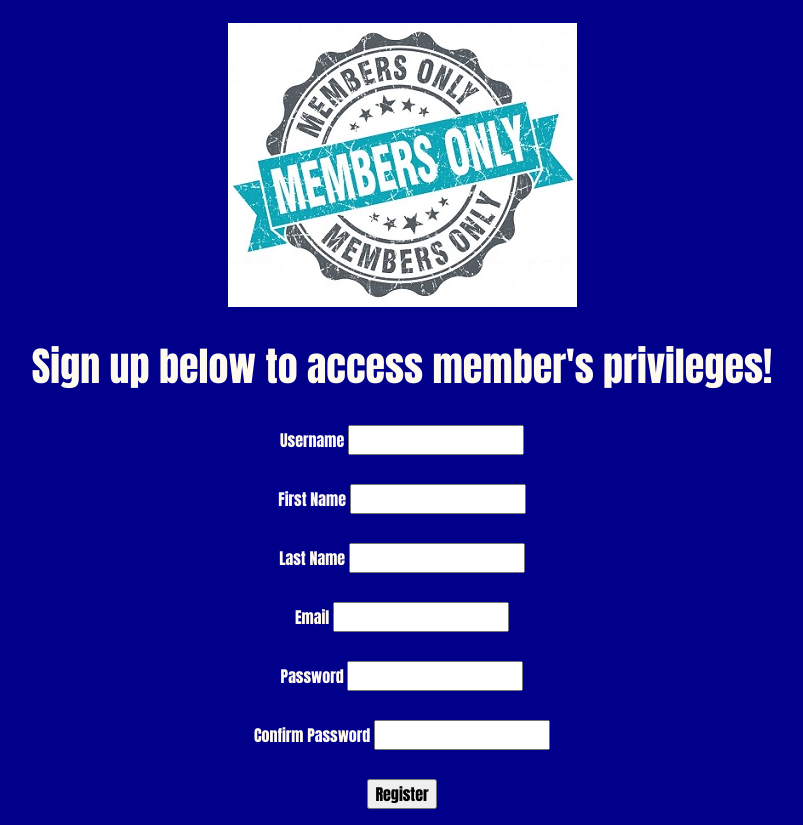
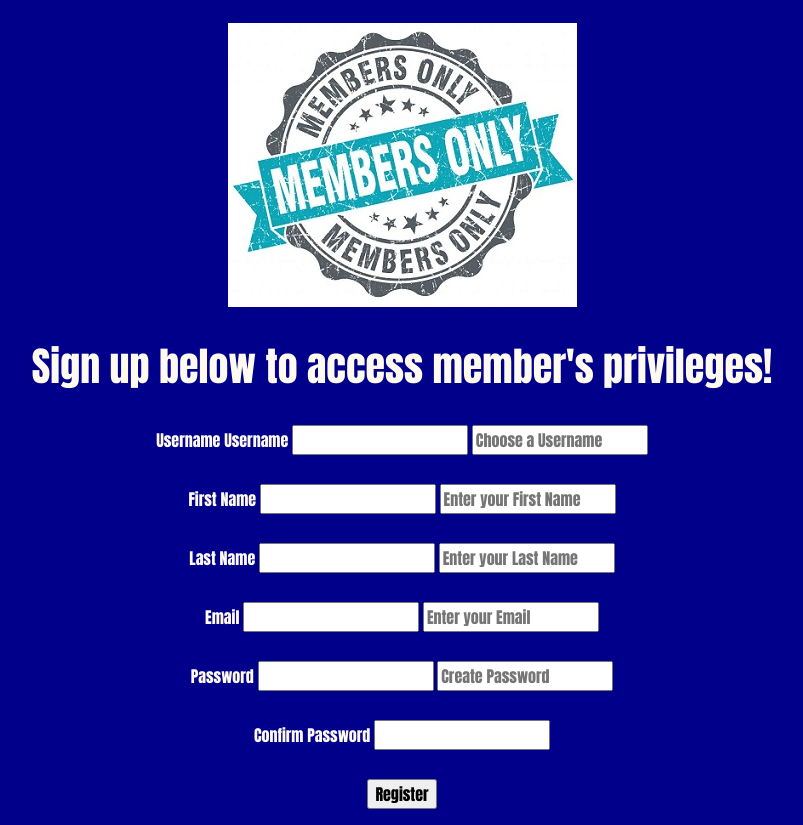
Before and after one commit to emmekay/OnboardManager, a Flask app: page /register in a window 1280 px wide. Shown: the part 93-918 px from the top of the page, without its empty margins (238-1041 px from the left). Run offline with Flask 2, Linux system fonts and the light colour scheme; parts of the project's set-up code (start-up, migrations or seed data) failed here and were passed over; some libraries are stand-ins or nearby versions.

Commit message:
Add placeholder in register.html, but need to fix first set of boxes

```diff
--- a/blog/templates/register.html
+++ b/blog/templates/register.html
@@ -4,11 +4,11 @@
     {{ form.csrf_token }} <br>
     <img src="{{ url_for('static', filename='img/members.jpg') }}" >
     <h1>Sign up below to access member's privileges!</h1>
-    {{ form.username.label }} {{ form.username }} <br> <br>
-    {{ form.firstname.label }} {{ form.firstname }} <br> <br>
-    {{ form.lastname.label }} {{ form.lastname }} <br> <br>
-    {{ form.email.label }} {{ form.email }} <br> <br>
-    {{ form.password.label }} {{ form.password }} <br> <br>
+    {{ form.username.label }} {{ form.username.label(placeholder="Choose a Username") }} {{ form.username }} {{ form.username(placeholder="Choose a Username") }} <!-- Ref # 4 - Placeholder info for all placeholder links in this section --> <br> <br>
+    {{ form.firstname.label }} {{ form.firstname }} {{ form.firstname(placeholder="Enter your First Name") }}<br> <br>
+    {{ form.lastname.label }} {{ form.lastname }} {{ form.lastname(placeholder="Enter your Last Name") }}<br> <br>
+    {{ form.email.label }} {{ form.email }} {{ form.email(placeholder="Enter your Email") }}<br> <br>
+    {{ form.password.label }} {{ form.password }} {{ form.password(placeholder="Create Password") }}<br> <br>
             {% for error in form.password.errors %}
             <span style="color: #cbcf8e; font-size: xx-large;">[{{ error }}]</span><br>
             {% endfor %}
```
Also changed, not shown: blog/README.md.
